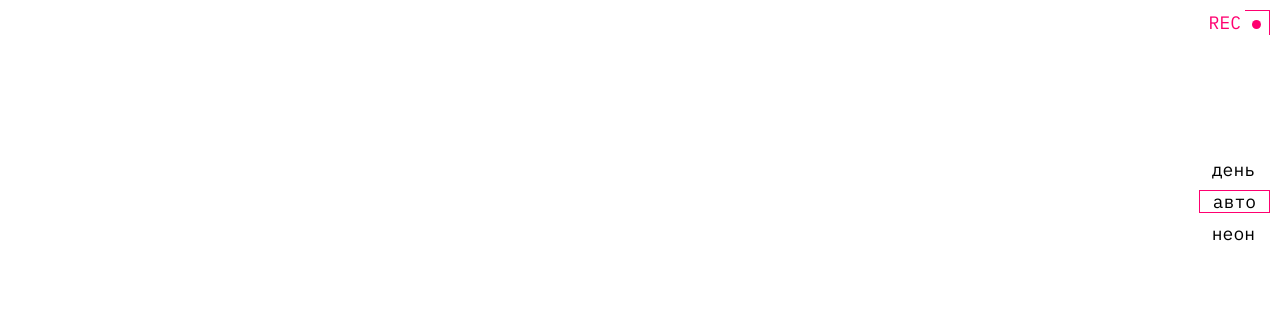
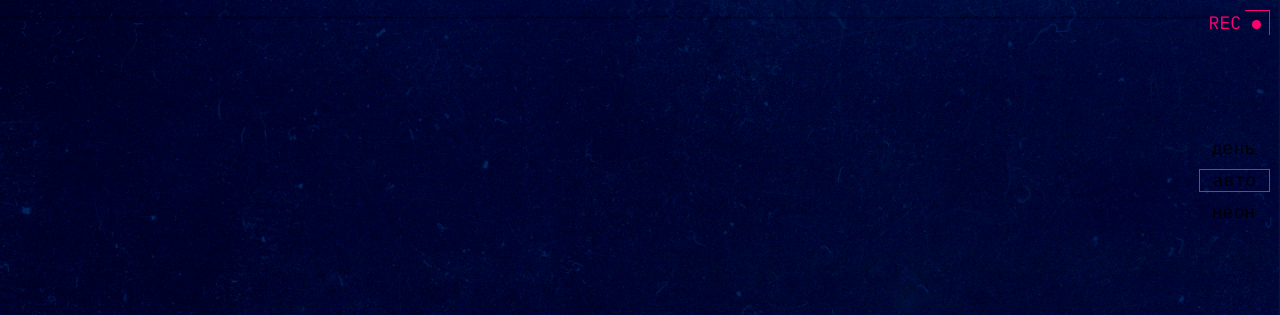
Before and after one commit to floyzg/slozhno-sosredotochitsya-fd, a plain HTML site: page index.html in a window 1280 px wide. Shown: the top 315 px of the page. Drawn offline with Linux system fonts and the light colour scheme.

Commit message:
Add variables

```diff
--- a/styles/variables.css
+++ b/styles/variables.css
@@ -2,3 +2,15 @@
   Переменные для вашего проекта
   и их переопределение под различные устройства
 */
+:root{
+  --bg-image: url('../images/cover-image-dark.png');
+  --bg-color: rgb(0, 0, 38);
+  --accent-color: #ff0070;
+  --accent-color-hover: rgb(255, 0, 112, 0.4);
+  --decorated-zone-color: #ff0070;
+  --main-font-size: 18px;
+  --font-family: IBM Plex Mono;
+  --title-size: clamp(7.25rem, 7.0115rem + 1.0178vw, 7.5rem);
+  --title-weight: 700;
+  --accent-title-color: #db00ff;
+}
```
